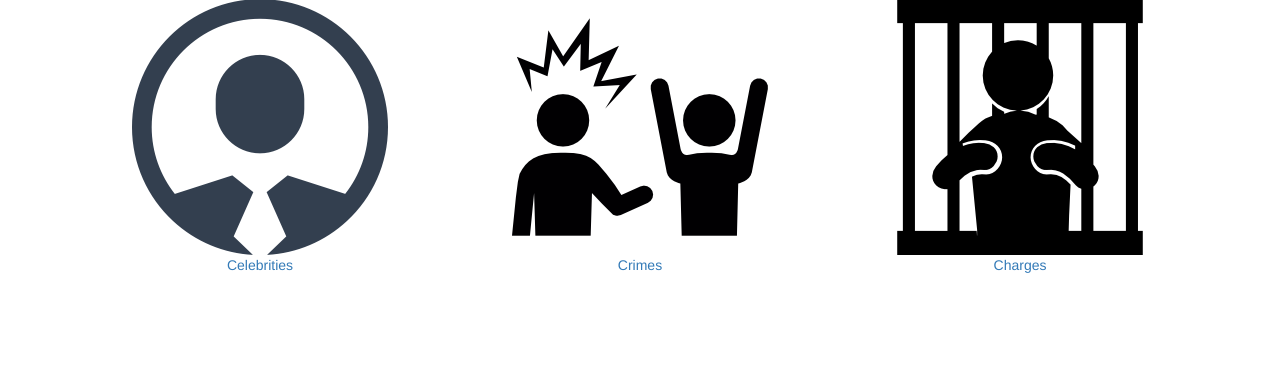
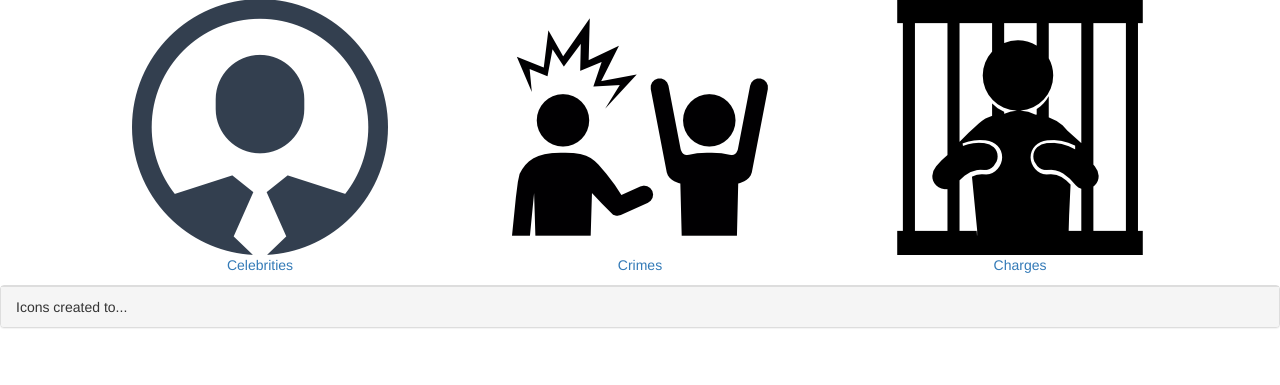
Before and after one commit to jabrouwer82/cs373-idb, a Flask app: page / in a window 1280 px wide. Shown: the part 171-556 px from the top of the page. Run offline with Flask 2, Linux system fonts and the light colour scheme; some libraries are stand-ins or nearby versions.

Commit message:
Added footer to splash page.

```diff
--- a/templates/splash.html
+++ b/templates/splash.html
@@ -22,4 +22,7 @@
             </div>
         </div>
     </div>
+    <div class="panel panel-default">
+        <div class="panel-footer">Icons created to...</div>
+    </div>
 {% endblock %}
```
